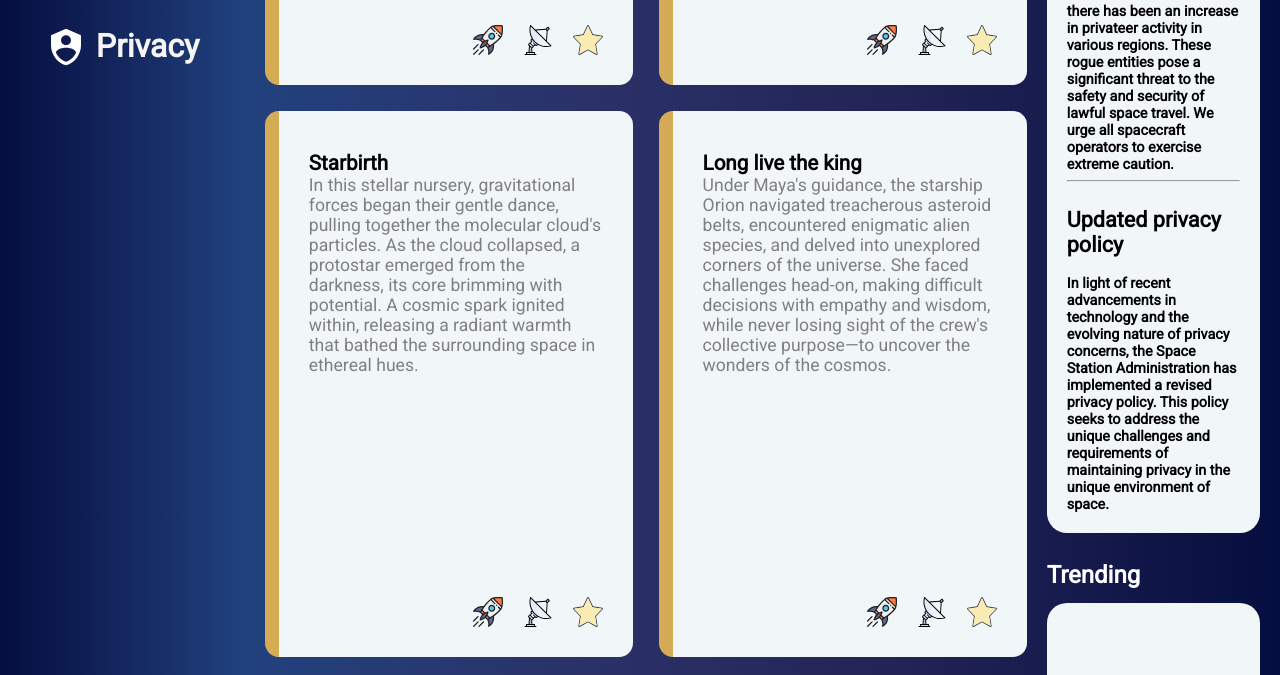
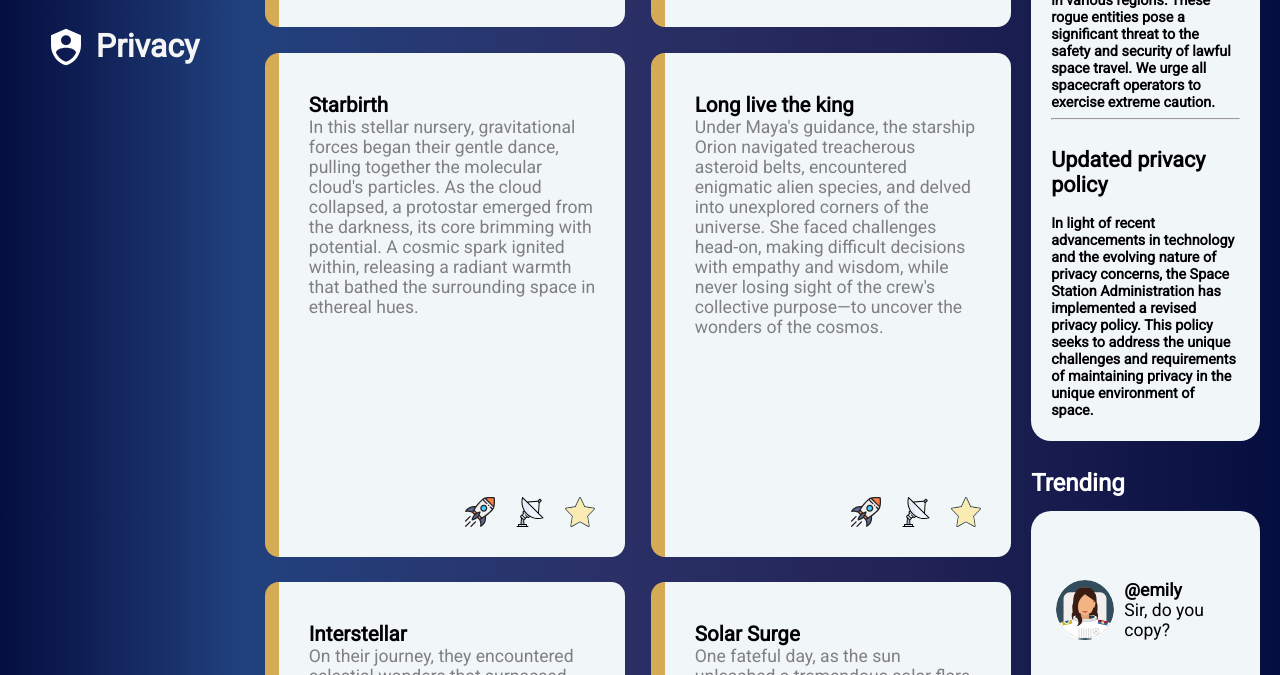
Before and after one commit to Kacegz/Admin-dashboard, a plain HTML site: page index.html in a window 1280 px wide. Shown: the part 753-1428 px from the top of the page. Drawn offline with Linux system fonts and the light colour scheme.

Commit message:
Layout fix

```diff
--- a/style.css
+++ b/style.css
@@ -44,7 +44,7 @@ input[type="text"] {
     grid-area: 2/2/3/3;
     background-image: linear-gradient(to left, #050e40, #0d1345, #15194b, #1b1e50, #222356, #25275b, #272c61, #2a3066, #29346c, #273872, #243d78, #20417e);
     display: grid;
-    grid-template-columns: 4fr 1fr;
+    grid-template-columns: 3fr 1fr;
     grid-template-rows: 3fr 2fr;
     padding: 20px;
 }
```
